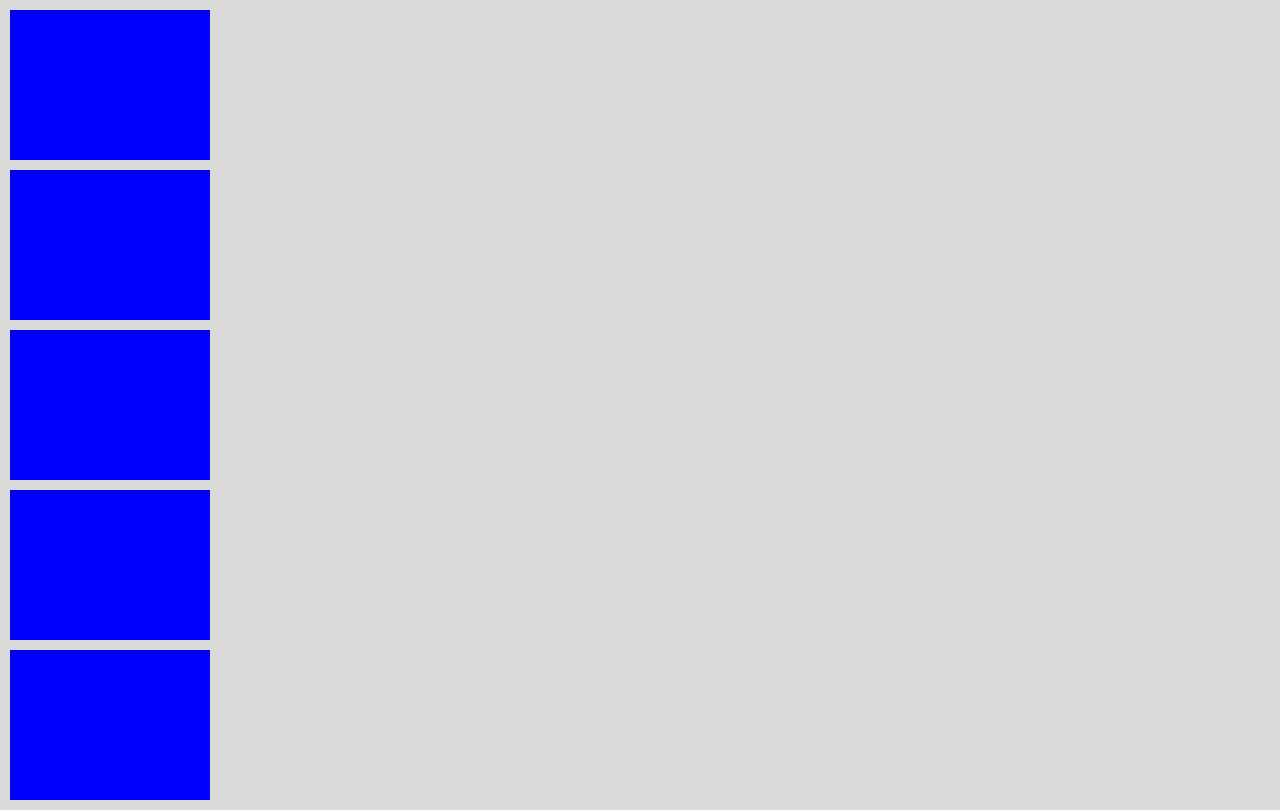
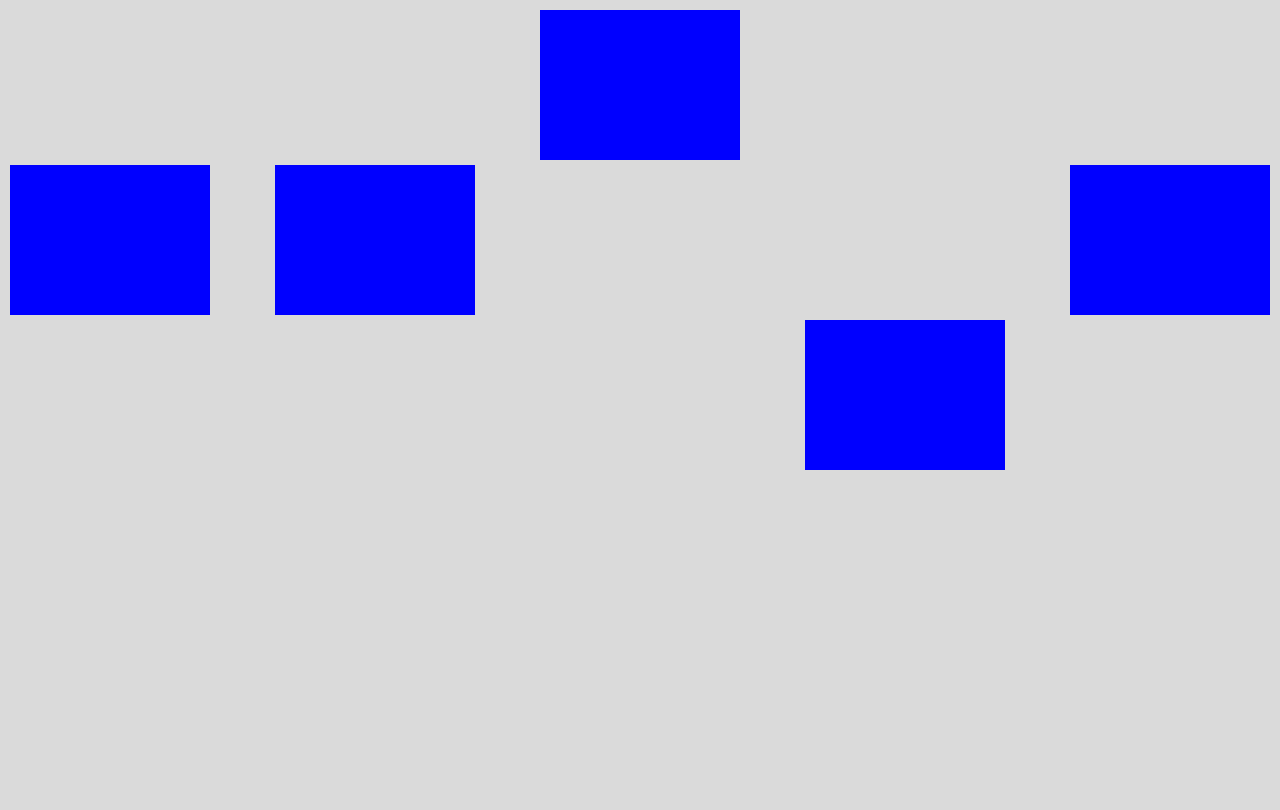
Before and after one commit to kevinccbsg/pwa-workbox-talk, a plain HTML site: page index.html in a window 1280 px wide. Drawn offline with Linux system fonts and the light colour scheme.

Commit message:
flexbox solution

```diff
--- a/css/style.css
+++ b/css/style.css
@@ -9,3 +9,19 @@ body {
 	width: 200px;
 	margin: 10px;
 }
+
+.container {
+	display: flex;
+	justify-content: space-between;
+	align-items: center;
+	height: 60vh;
+	/*flex-direction: column;*/
+}
+
+.box-top {
+	align-self: flex-start;
+}
+
+.box-bottom {
+	align-self: flex-end;
+}
--- a/index.html
+++ b/index.html
@@ -10,8 +10,8 @@
 		<div class="container">
 			<div class="box"></div>
 			<div class="box"></div>
-			<div class="box"></div>
-			<div class="box"></div>
+			<div class="box box-top"></div>
+			<div class="box box-bottom"></div>
 			<div class="box"></div>
 		</div>
 	</body>
```
